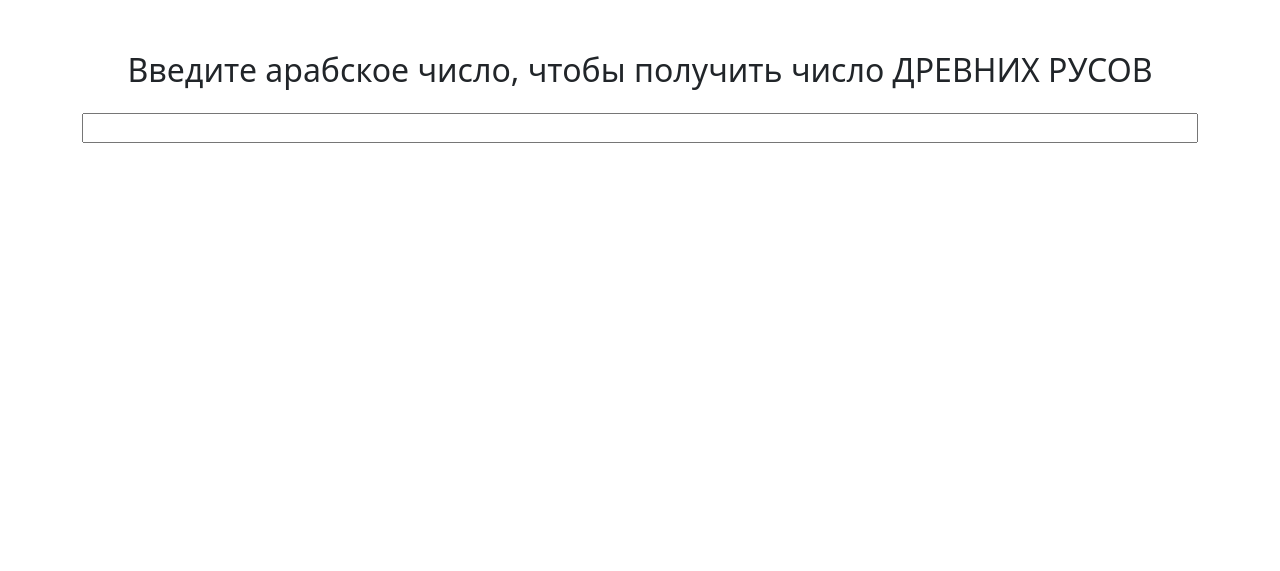
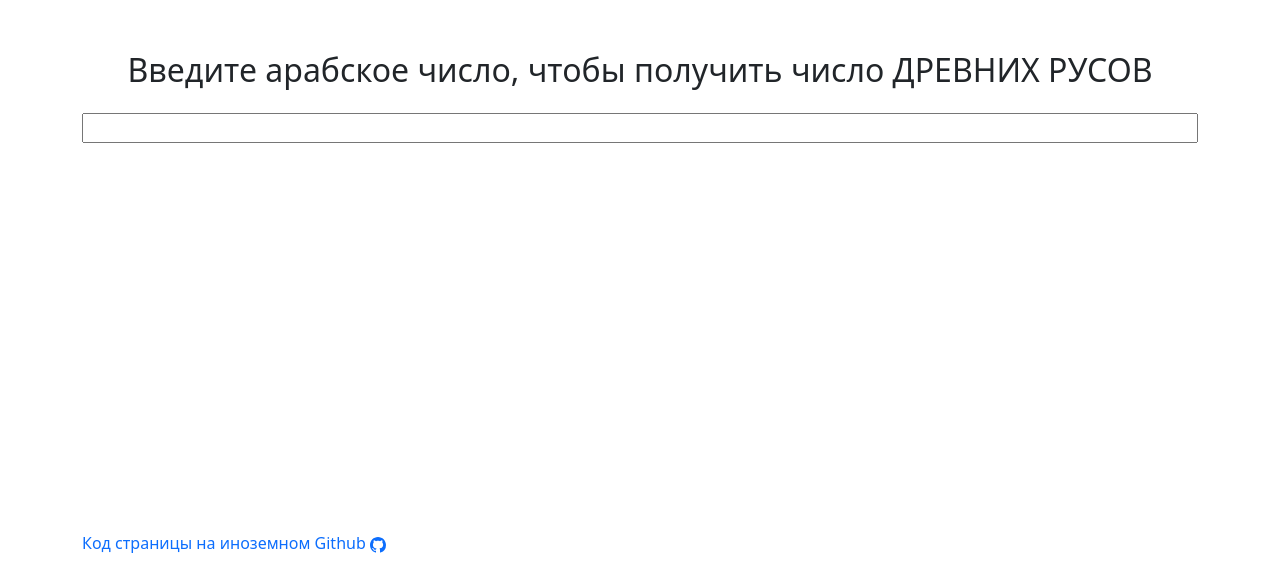
Before and after one commit to kzfor/kzfor.github.io, a plain HTML site: page index.html in a window 1280 px wide. Shown: the part 804-1375 px from the top of the page. Before the commit the page ends 1335 px from the top, so only its background shows below. Drawn offline with nearby package versions, Linux system fonts and the light colour scheme.

Commit message:
Update index.html

```diff
--- a/index.html
+++ b/index.html
@@ -42,6 +42,14 @@
             <span id="zeroes" class="mb-1"></span>
             <span id="result" class="mb-1"></span>
         </section>
+          <p>
+            <a href="https://github.com/kzfor/kzfor.github.io" class="text-decoration-none">
+              Код страницы на иноземном Github
+              <svg xmlns="http://www.w3.org/2000/svg" width="16" height="16" fill="currentColor" class="bi bi-github" viewBox="0 0 16 16">
+                <path d="M8 0C3.58 0 0 3.58 0 8c0 3.54 2.29 6.53 5.47 7.59.4.07.55-.17.55-.38 0-.19-.01-.82-.01-1.49-2.01.37-2.53-.49-2.69-.94-.09-.23-.48-.94-.82-1.13-.28-.15-.68-.52-.01-.53.63-.01 1.08.58 1.23.82.72 1.21 1.87.87 2.33.66.07-.52.28-.87.51-1.07-1.78-.2-3.64-.89-3.64-3.95 0-.87.31-1.59.82-2.15-.08-.2-.36-1.02.08-2.12 0 0 .67-.21 2.2.82.64-.18 1.32-.27 2-.27.68 0 1.36.09 2 .27 1.53-1.04 2.2-.82 2.2-.82.44 1.1.16 1.92.08 2.12.51.56.82 1.27.82 2.15 0 3.07-1.87 3.75-3.65 3.95.29.25.54.73.54 1.48 0 1.07-.01 1.93-.01 2.2 0 .21.15.46.55.38A8.012 8.012 0 0 0 16 8c0-4.42-3.58-8-8-8z"></path>
+              </svg>
+            </a>
+          </p>
     </section>
     <script src="js/app.js" type="module"></script>
     <script src="https://maxcdn.bootstrapcdn.com/bootstrap/3.3.7/js/bootstrap.min.js" integrity="sha384-Tc5IQib027qvyjSMfHjOMaLkfuWVxZxUPnCJA7l2mCWNIpG9mGCD8wGNIcPD7Txa" crossorigin="anonymous"></script>
```
